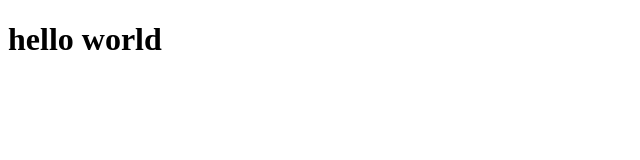
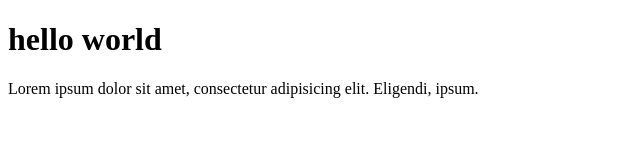
Before and after one commit to PravunathSingh/gitTut, a plain HTML site: page index.html in a window 1280 px wide. Shown: the whole page, without its empty margins (0-640 px from the left). Drawn offline with Linux system fonts and the light colour scheme.

Commit message:
initial commit

```diff
--- a/index.html
+++ b/index.html
@@ -10,6 +10,7 @@
 
 <body>
   <h1>hello world</h1>
+  <p>Lorem ipsum dolor sit amet, consectetur adipisicing elit. Eligendi, ipsum.</p>
 </body>
 
 </html>
```
